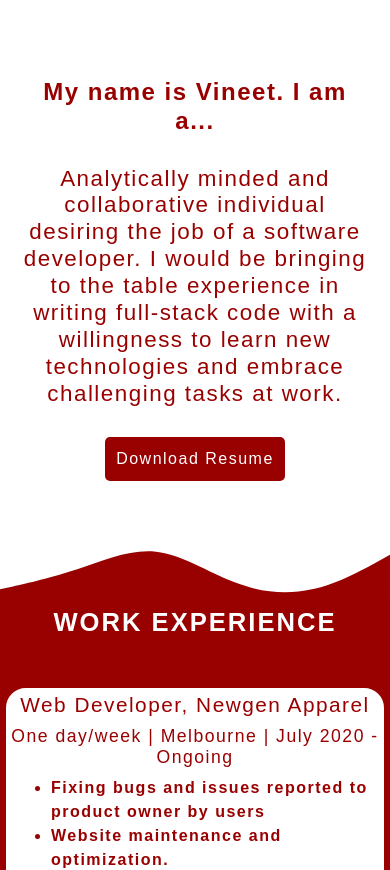
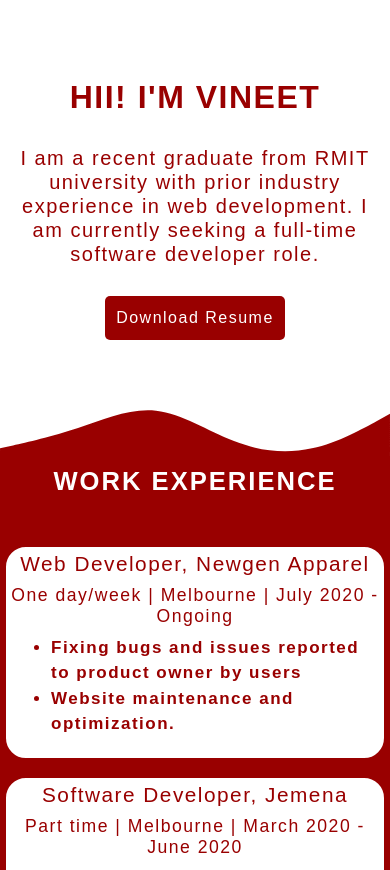
Before and after one commit to vineet39/portfolio, a React (Create React App) app: page / in a window 390 px wide. Shown: the top 870 px of the page. Built offline with nearby package versions, Linux system fonts and the light colour scheme.

Commit message:
Profile changes

```diff
--- a/src/components/Profile/Profile.css
+++ b/src/components/Profile/Profile.css
@@ -15,6 +15,10 @@ h3 {
     margin-bottom: 15px;
 }
 
+.profile h2 {
+    width: 100%;
+}
+
 .profile h3 {
     width: 80%;
     margin-top: 30px;
@@ -22,10 +26,12 @@ h3 {
 
 .profile h2 {
     font-weight: bold;
+    font-size: 60px;
 }
 
 .profile h3 {
     font-weight: 300;
+    font-size: 32px;
 }
 
 .profile-btntext {
@@ -58,7 +64,7 @@ h3 {
 @media screen and (max-width: 700px) {
     .profile h2,
     h3 {
-        width: 80%;
+        width: 100%;
     }
 }
 
@@ -73,10 +79,10 @@ h3 {
         scroll-margin-top: 55px;
     }
     .profile h2 {
-        font-size: 1.5rem;
+        font-size: 32px;
     }
     .profile h3 {
-        font-size: 1.4rem;
+        font-size: 20px;
     }
     .profile {
         padding-top: 20vw;
--- a/src/components/Profile/Profile.js
+++ b/src/components/Profile/Profile.js
@@ -4,8 +4,8 @@ import classNames from './Profile.css';
 
 const profile = () => {
     const details = {
-        intro: "My name is Vineet. I am a...",
-        profile: "Analytically minded and collaborative individual desiring the job of a software developer. I would be bringing to the table experience in writing full-stack code with a willingness to learn new technologies and embrace challenging tasks at work.",
+        intro: "HII! I'M VINEET",
+        profile: "I am a recent graduate from RMIT university with prior industry experience in web development. I am currently seeking a full-time software developer role.",
     };
 
     return (
--- a/src/components/WorkTab/WorkTab.css
+++ b/src/components/WorkTab/WorkTab.css
@@ -11,20 +11,9 @@
     min-height: 350px;
 }
 
-/* .resp-list {
-    list-style-type: none;
+ul {
+    font-size: 17px;
 }
-
-.resp-list li:before {
-    content: '';
-    display: inline-block;
-    height: 10px;
-    width: 10px;
-    background-size: 10px;
-    background-image: url("http://www.freepngimg.com/thumb/star/1-red-star-png-image-thumb.png");
-    background-repeat: no-repeat;
-    margin-right: 10px;
-} */
 
 .work-tab h4,
 h5 {
```
